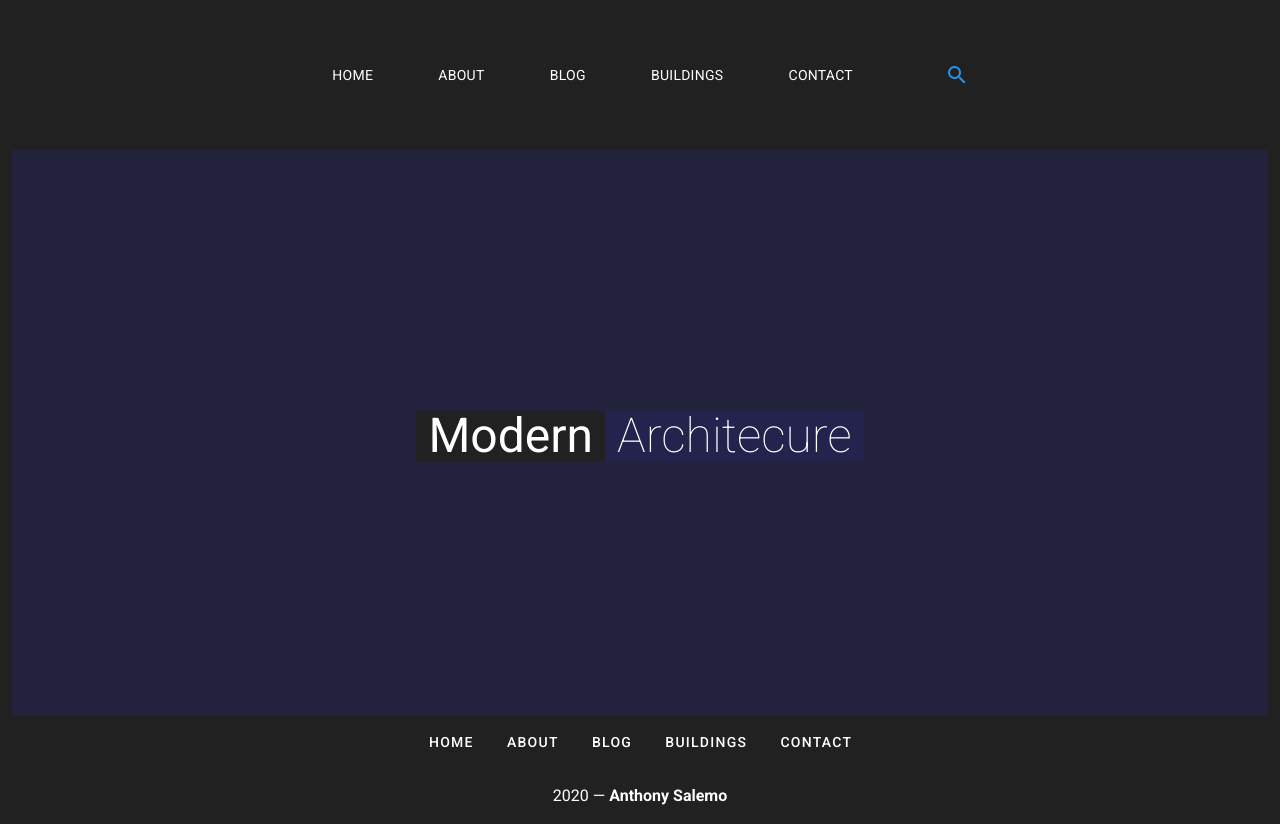
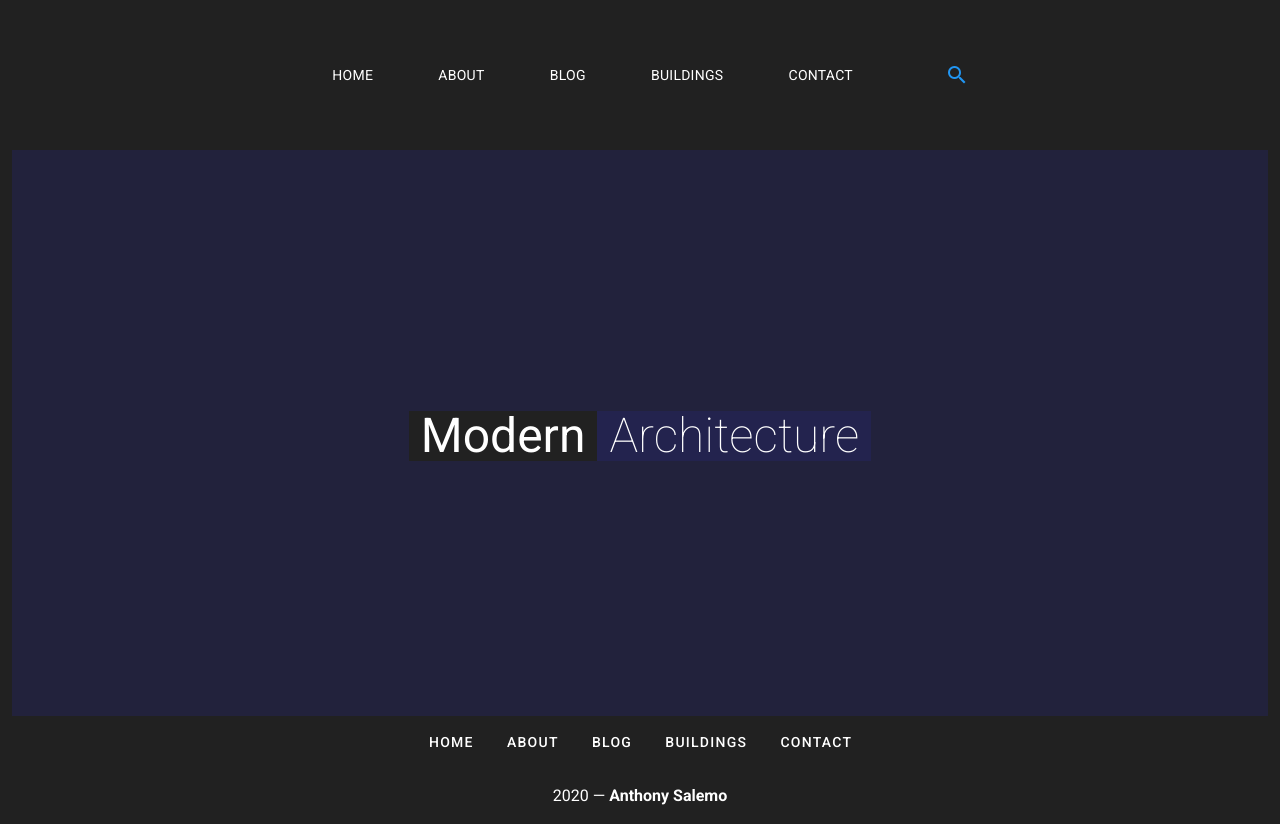
Before and after one commit to Ajsalemo/Vue.js-UI-Template, a Vue app: page / in a window 1280 px wide. Built offline with nearby package versions, Linux system fonts and the light colour scheme.

Commit message:
changin a mispelled word

```diff
--- a/src/views/App.vue
+++ b/src/views/App.vue
@@ -13,7 +13,7 @@
           alt="Landing page"
           height="100vh"
         >
-          <Header header_text_one="Modern" header_text_two="Architecure" />
+          <Header header_text_one="Modern" header_text_two="Architecture" />
         </HeaderImage>
       </v-lazy>
     </v-container>
```
